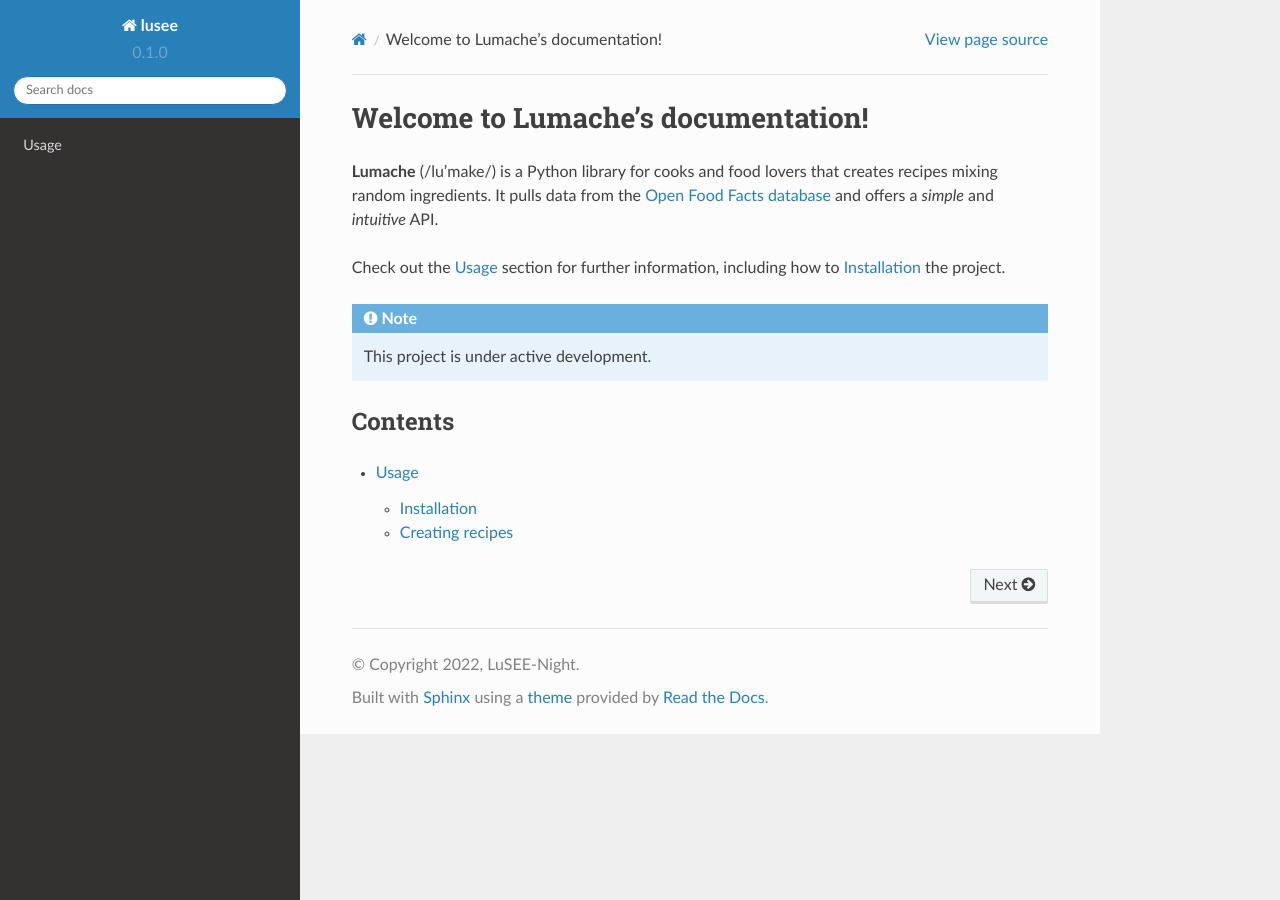
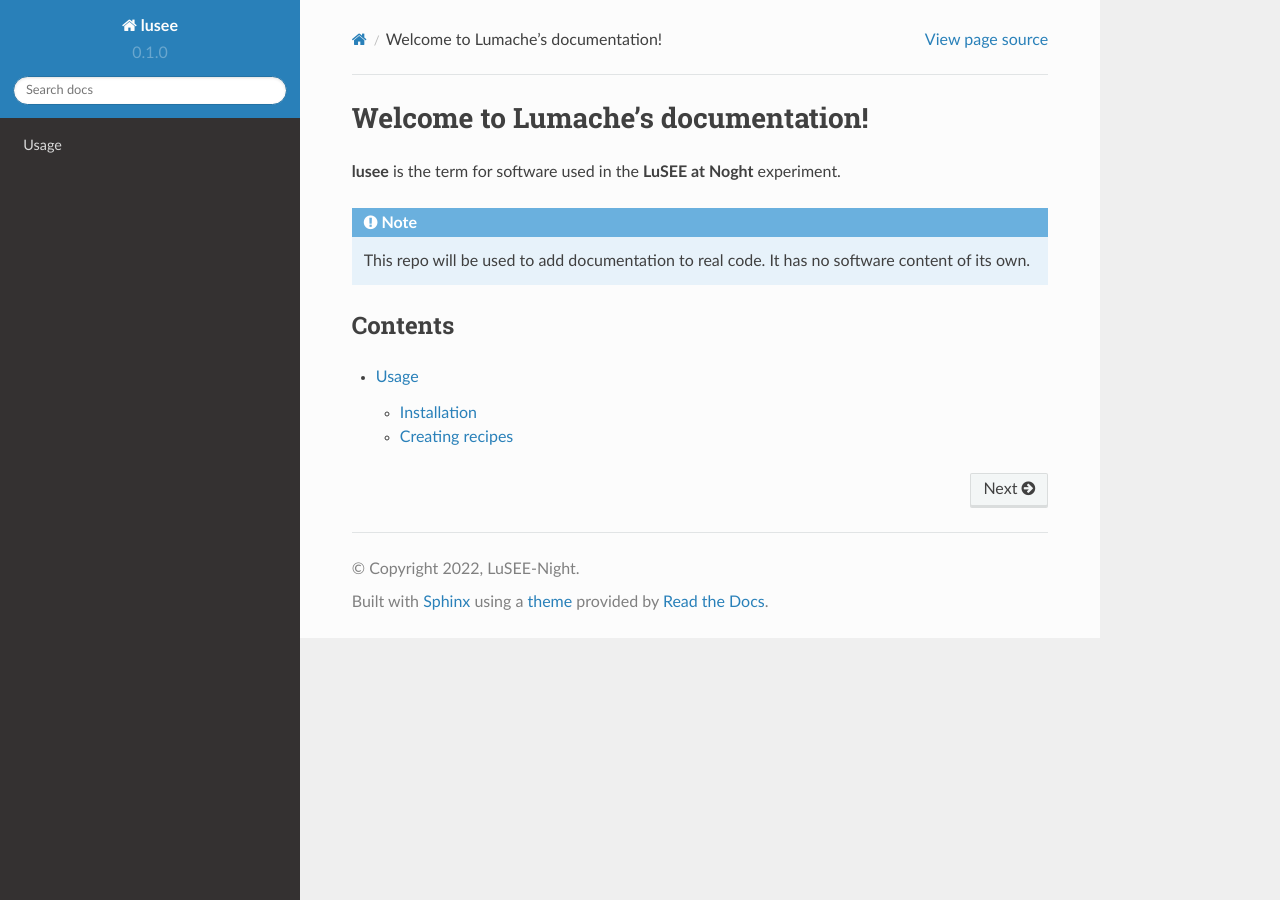
Before and after one commit to buddhasystem/lusee-readthedocs, a Sphinx documentation site: the page built from docs/source/index.rst, in a window 1280 px wide. Built offline with Sphinx 7.4.7 and the Read the Docs theme 2.0.0, drawn with Linux system fonts in a browser that asks for light colours.

Commit message:
Updated index.

```diff
--- a/docs/source/index.rst
+++ b/docs/source/index.rst
@@ -1,17 +1,11 @@
 Welcome to Lumache's documentation!
 ===================================
 
-**Lumache** (/lu'make/) is a Python library for cooks and food lovers
-that creates recipes mixing random ingredients.
-It pulls data from the `Open Food Facts database <https://world.openfoodfacts.org/>`_
-and offers a *simple* and *intuitive* API.
-
-Check out the :doc:`usage` section for further information, including
-how to :ref:`installation` the project.
+**lusee** is the term for software used in the **LuSEE at Noght** experiment.
 
 .. note::
 
-   This project is under active development.
+   This repo will be used to add documentation to real code. It has no software content of its own.
 
 Contents
 --------
```
